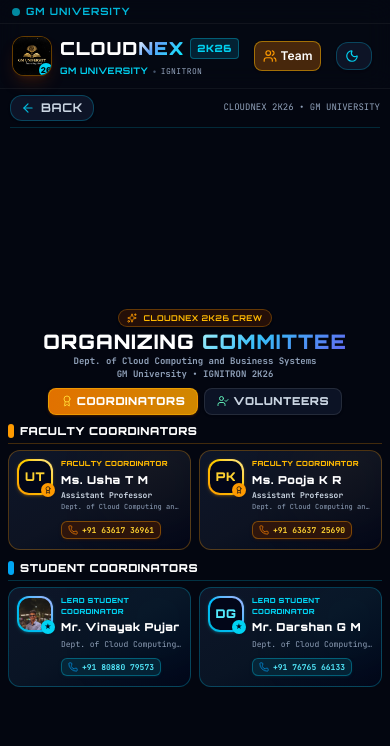
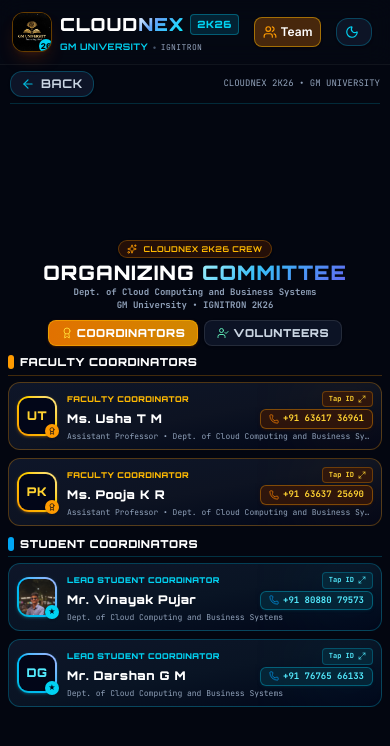
Before and after one commit to vinayakavp399-stack/CLOUDNEX2K26, a React (Vite) app in the folder frontend/: page / in a window 390 px wide. Both pictures are taken after a click on the button "Team". Shown: the top 746 px of the page. Built offline with nearby package versions, Linux system fonts and the light colour scheme; no server answers.

Commit message:
fix(team): restore single-column compact cards on mobile and update mixed volunteers roster

```diff
--- a/frontend/src/components/Navbar.jsx
+++ b/frontend/src/components/Navbar.jsx
@@ -11,8 +11,8 @@ export default function Navbar({ currentView, setView }) {
 
   return (
     <header className={`${isLanding ? 'absolute top-0 left-0 right-0' : 'relative'} z-50 ${isDark ? 'bg-slate-950/40 border-white/5' : 'bg-white/80 border-slate-200/80 shadow-sm'} backdrop-blur-md border-b transition-all`}>
-      {/* Top institutional strip */}
-      <div className={`border-b ${isDark ? 'bg-transparent border-white/5' : 'bg-slate-50/70 border-slate-200'} py-1 transition-colors`}>
+      {/* Top institutional strip (hidden on mobile to save vertical space) */}
+      <div className={`hidden sm:block border-b ${isDark ? 'bg-transparent border-white/5' : 'bg-slate-50/70 border-slate-200'} py-1 transition-colors`}>
         <div className="w-full px-3 sm:px-8 lg:px-12 flex items-center justify-between text-[10px] sm:text-[11px] font-race tracking-wider">
           <div className="flex items-center space-x-1.5 sm:space-x-2 text-cyan-500 font-bold truncate">
             <span className="w-2 h-2 rounded-full bg-cyan-400 animate-pulse shrink-0" />
--- a/frontend/src/components/TeamSection.jsx
+++ b/frontend/src/components/TeamSection.jsx
@@ -66,49 +66,84 @@ export default function TeamSection({ embedded = false, initialTab = 'coordinato
     }
   ];
 
-  // Volunteers Data (Name + Dept + Role + Initials + Institution)
+  // Volunteers Data (Mixed order: 11 Volunteers from Dept. of CC & BS)
   const volunteers = [
     {
-      name: 'Kiran Kumar S',
+      name: 'Sahana',
       role: 'Student Volunteer',
       department: 'Dept. of Cloud Computing and Business Systems',
       institution: 'GM University, Davangere',
-      initials: 'KS'
+      initials: 'SH'
     },
     {
-      name: 'Sneha Patil',
+      name: 'Harish Gowda',
       role: 'Student Volunteer',
       department: 'Dept. of Cloud Computing and Business Systems',
       institution: 'GM University, Davangere',
-      initials: 'SP'
+      initials: 'HG'
     },
     {
-      name: 'Mohammed Yusuf',
+      name: 'Amrutha',
       role: 'Student Volunteer',
       department: 'Dept. of Cloud Computing and Business Systems',
       institution: 'GM University, Davangere',
-      initials: 'MY'
+      initials: 'AM'
     },
     {
-      name: 'Ananya Hegde',
+      name: 'Chetan',
       role: 'Student Volunteer',
       department: 'Dept. of Cloud Computing and Business Systems',
       institution: 'GM University, Davangere',
-      initials: 'AH'
+      initials: 'CH'
     },
     {
-      name: 'Rohan Deshmukh',
+      name: 'Vinusha',
       role: 'Student Volunteer',
       department: 'Dept. of Cloud Computing and Business Systems',
       institution: 'GM University, Davangere',
-      initials: 'RD'
+      initials: 'VN'
     },
     {
-      name: 'Priyanka R',
+      name: 'Suhas C',
       role: 'Student Volunteer',
       department: 'Dept. of Cloud Computing and Business Systems',
       institution: 'GM University, Davangere',
-      initials: 'PR'
+      initials: 'SC'
+    },
+    {
+      name: 'Rishitha',
+      role: 'Student Volunteer',
+      department: 'Dept. of Cloud Computing and Business Systems',
+      institution: 'GM University, Davangere',
+      initials: 'RS'
+    },
+    {
+      name: 'Harsha',
+      role: 'Student Volunteer',
+      department: 'Dept. of Cloud Computing and Business Systems',
+      institution: 'GM University, Davangere',
+      initials: 'HS'
+    },
+    {
+      name: 'Mahi Jadav',
+      role: 'Student Volunteer',
+      department: 'Dept. of Cloud Computing and Business Systems',
+      institution: 'GM University, Davangere',
+      initials: 'MJ'
+    },
+    {
+      name: 'Lakshmi',
+      role: 'Student Volunteer',
+      department: 'Dept. of Cloud Computing and Business Systems',
+      institution: 'GM University, Davangere',
+      initials: 'LK'
+    },
+    {
+      name: 'M Trivedi',
+      role: 'Student Volunteer',
+      department: 'Dept. of Cloud Computing and Business Systems',
+      institution: 'GM University, Davangere',
+      initials: 'MT'
     }
   ];
 
@@ -116,9 +151,9 @@ export default function TeamSection({ embedded = false, initialTab = 'coordinato
     <div
       key={idx}
       onClick={() => setSelectedCoordinator(faculty)}
-      className={`rounded-xl sm:rounded-2xl p-2 sm:p-4.5 border transition-all duration-300 hover:-translate-y-1 relative overflow-hidden group cursor-pointer ${
+      className={`rounded-xl sm:rounded-2xl p-2 sm:p-4 border transition-all duration-300 hover:-translate-y-0.5 relative overflow-hidden group cursor-pointer ${
         isLight
-          ? 'bg-white border-amber-300 shadow-sm shadow-slate-200/80 hover:border-amber-500 hover:shadow-lg'
+          ? 'bg-white border-amber-300 shadow-sm shadow-slate-200/80 hover:border-amber-500 hover:shadow-md'
           : 'bg-gradient-to-br from-slate-900/95 via-[#0d1322] to-slate-950 border-amber-500/30 hover:border-amber-400/60 hover:shadow-[0_0_25px_rgba(245,158,11,0.25)] shadow-black/40'
       }`}
     >
@@ -126,29 +161,19 @@ export default function TeamSection({ embedded = false, initialTab = 'coordinato
         isLight ? 'bg-amber-400/10 group-hover:bg-amber-400/20' : 'bg-amber-500/10 group-hover:bg-amber-500/20'
       }`} />
 
-      {/* Top right hint (hidden on mobile to save space) */}
-      <div className="absolute top-2 sm:top-3 right-2 sm:right-3 opacity-60 group-hover:opacity-100 transition-opacity hidden sm:block">
-        <span className={`text-[9px] font-mono-code font-bold px-1.5 py-0.5 rounded-md flex items-center gap-1 ${
-          isLight ? 'bg-amber-100 text-amber-900' : 'bg-amber-950/60 text-amber-300 border border-amber-500/30'
-        }`}>
-          <span>Card</span>
-          <Maximize2 className="w-2.5 h-2.5" />
-        </span>
-      </div>
-
-      <div className="flex items-start space-x-2 sm:space-x-3.5 relative z-10">
+      <div className="flex items-center space-x-2.5 sm:space-x-4 relative z-10">
         {/* Profile Picture / Avatar */}
         <div className="relative shrink-0">
-          <div className="w-9 h-9 sm:w-14 sm:h-14 rounded-xl sm:rounded-2xl p-0.5 bg-gradient-to-tr from-amber-500 via-yellow-400 to-amber-200 shadow-sm sm:shadow-md shadow-amber-500/30 overflow-hidden">
+          <div className="w-10 h-10 sm:w-14 sm:h-14 rounded-xl sm:rounded-2xl p-0.5 bg-gradient-to-tr from-amber-500 via-yellow-400 to-amber-200 shadow-sm sm:shadow-md shadow-amber-500/30 overflow-hidden">
             {faculty.image ? (
               <img
                 src={faculty.image}
                 alt={faculty.name}
-                className="w-full h-full rounded-[10px] sm:rounded-[14px] object-cover object-top"
+                className="w-full h-full rounded-[9px] sm:rounded-[14px] object-cover object-top"
                 onError={(e) => { e.target.style.display = 'none'; }}
               />
             ) : (
-              <div className={`w-full h-full rounded-[10px] sm:rounded-[14px] flex items-center justify-center font-race font-black text-xs sm:text-lg ${
+              <div className={`w-full h-full rounded-[9px] sm:rounded-[14px] flex items-center justify-center font-race font-black text-xs sm:text-lg ${
                 isLight ? 'bg-amber-100 text-amber-950 border border-amber-300' : 'bg-slate-950 text-amber-300'
               }`}>
                 {faculty.initials}
@@ -162,33 +187,32 @@ export default function TeamSection({ embedded = false, initialTab = 'coordinato
 
         {/* Information */}
         <div className="min-w-0 flex-1">
-          <span className={`text-[7px] sm:text-[9px] font-race font-black uppercase tracking-wider block ${
+          {/* Top line: Role badge & ID card hint */}
+          <div className="flex items-center justify-between">
+            <span className={`text-[8px] sm:text-[9px] font-race font-black uppercase tracking-wider ${
               isLight ? 'text-amber-800' : 'text-amber-400'
             }`}>
               {faculty.role}
             </span>
-          <h4 className={`font-race text-[11px] sm:text-base font-black truncate mt-0.5 group-hover:text-amber-500 transition-colors ${
+            <span className={`text-[7px] sm:text-[9px] font-mono-code font-bold px-1.5 py-0.5 rounded flex items-center gap-1 ${
+              isLight ? 'bg-amber-50 text-amber-900 border border-amber-200' : 'bg-amber-950/60 text-amber-300 border border-amber-500/30'
+            }`}>
+              <span>Tap ID</span>
+              <Maximize2 className="w-2 h-2 sm:w-2.5 sm:h-2.5" />
+            </span>
+          </div>
+
+          {/* Middle line: Name + Direct Call Button */}
+          <div className="flex items-center justify-between gap-1.5 mt-0.5">
+            <h4 className={`font-race text-xs sm:text-base font-black truncate group-hover:text-amber-500 transition-colors ${
               isLight ? 'text-slate-900' : 'text-white'
             }`}>
               {faculty.name}
             </h4>
-          <p className={`text-[8px] sm:text-[11px] font-mono-code font-bold leading-tight mt-0.5 truncate ${
-            isLight ? 'text-slate-700' : 'text-slate-300'
-          }`}>
-            {faculty.designation}
-          </p>
-          <p className={`text-[7px] sm:text-[11px] font-mono-code mt-0.5 truncate ${
-            isLight ? 'text-slate-600 font-semibold' : 'text-slate-400'
-          }`}>
-            {faculty.department}
-          </p>
-
-          {/* Direct Phone Call Button */}
-          <div className="mt-1 sm:mt-2.5">
             <a
               href={`tel:${faculty.phone}`}
               onClick={(e) => e.stopPropagation()}
-              className={`inline-flex items-center space-x-1 px-1.5 py-0.5 sm:px-2.5 sm:py-1 rounded-md sm:rounded-lg border text-[8px] sm:text-[11px] font-mono-code font-bold transition-all hover:scale-105 active:scale-95 ${
+              className={`inline-flex items-center space-x-1 px-2 py-0.5 sm:px-2.5 sm:py-1 rounded-md sm:rounded-lg border text-[9px] sm:text-[11px] font-mono-code font-bold shrink-0 transition-all hover:scale-105 active:scale-95 ${
                 isLight
                   ? 'bg-amber-50 hover:bg-amber-100 text-amber-950 border-amber-300 shadow-sm'
                   : 'bg-amber-950/60 hover:bg-amber-900/70 text-amber-300 border-amber-500/40 shadow-sm shadow-amber-950/40'
@@ -198,6 +222,13 @@ export default function TeamSection({ embedded = false, initialTab = 'coordinato
               <span>{faculty.displayPhone}</span>
             </a>
           </div>
+
+          {/* Bottom line: Designation • Dept */}
+          <p className={`text-[8px] sm:text-[11px] font-mono-code leading-tight mt-0.5 truncate ${
+            isLight ? 'text-slate-600 font-semibold' : 'text-slate-400'
+          }`}>
+            {faculty.designation ? `${faculty.designation} • ` : ''}{faculty.department}
+          </p>
         </div>
       </div>
     </div>
@@ -207,9 +238,9 @@ export default function TeamSection({ embedded = false, initialTab = 'coordinato
     <div
       key={idx}
       onClick={() => setSelectedCoordinator(student)}
-      className={`rounded-xl sm:rounded-2xl p-2 sm:p-4.5 border transition-all duration-300 hover:-translate-y-1 relative overflow-hidden group cursor-pointer ${
+      className={`rounded-xl sm:rounded-2xl p-2 sm:p-4 border transition-all duration-300 hover:-translate-y-0.5 relative overflow-hidden group cursor-pointer ${
         isLight
-          ? 'bg-white border-sky-300 shadow-sm shadow-slate-200/80 hover:border-sky-500 hover:shadow-lg'
+          ? 'bg-white border-sky-300 shadow-sm shadow-slate-200/80 hover:border-sky-500 hover:shadow-md'
           : 'bg-gradient-to-br from-slate-900/95 via-[#091424] to-slate-950 border-cyan-500/30 hover:border-cyan-400/60 hover:shadow-[0_0_25px_rgba(0,245,255,0.25)] shadow-black/40'
       }`}
     >
@@ -217,29 +248,19 @@ export default function TeamSection({ embedded = false, initialTab = 'coordinato
         isLight ? 'bg-sky-400/10 group-hover:bg-sky-400/20' : 'bg-cyan-500/10 group-hover:bg-cyan-500/20'
       }`} />
 
-      {/* Top right hint (hidden on mobile to save space) */}
-      <div className="absolute top-2 sm:top-3 right-2 sm:right-3 opacity-60 group-hover:opacity-100 transition-opacity hidden sm:block">
-        <span className={`text-[9px] font-mono-code font-bold px-1.5 py-0.5 rounded-md flex items-center gap-1 ${
-          isLight ? 'bg-sky-100 text-sky-900' : 'bg-cyan-950/60 text-cyan-300 border border-cyan-500/30'
-        }`}>
-          <span>Card</span>
-          <Maximize2 className="w-2.5 h-2.5" />
-        </span>
-      </div>
-
-      <div className="flex items-start space-x-2 sm:space-x-3.5 relative z-10">
+      <div className="flex items-center space-x-2.5 sm:space-x-4 relative z-10">
         {/* Profile Picture / Avatar */}
         <div className="relative shrink-0">
-          <div className="w-9 h-9 sm:w-14 sm:h-14 rounded-xl sm:rounded-2xl p-0.5 bg-gradient-to-tr from-cyan-500 via-sky-400 to-indigo-300 shadow-sm sm:shadow-md shadow-cyan-500/30 overflow-hidden">
+          <div className="w-10 h-10 sm:w-14 sm:h-14 rounded-xl sm:rounded-2xl p-0.5 bg-gradient-to-tr from-cyan-500 via-sky-400 to-indigo-300 shadow-sm sm:shadow-md shadow-cyan-500/30 overflow-hidden">
             {student.image ? (
               <img
                 src={student.image}
                 alt={student.name}
-                className="w-full h-full rounded-[10px] sm:rounded-[14px] object-cover object-top"
+                className="w-full h-full rounded-[9px] sm:rounded-[14px] object-cover object-top"
                 onError={(e) => { e.target.style.display = 'none'; }}
               />
             ) : (
-              <div className={`w-full h-full rounded-[10px] sm:rounded-[14px] flex items-center justify-center font-race font-black text-xs sm:text-lg ${
+              <div className={`w-full h-full rounded-[9px] sm:rounded-[14px] flex items-center justify-center font-race font-black text-xs sm:text-lg ${
                 isLight ? 'bg-sky-100 text-sky-950 border border-sky-300' : 'bg-slate-950 text-cyan-300'
               }`}>
                 {student.initials}
@@ -253,28 +274,32 @@ export default function TeamSection({ embedded = false, initialTab = 'coordinato
 
         {/* Information */}
         <div className="min-w-0 flex-1">
-          <span className={`text-[7px] sm:text-[9px] font-race font-black uppercase tracking-wider block ${
+          {/* Top line: Role badge & ID card hint */}
+          <div className="flex items-center justify-between">
+            <span className={`text-[8px] sm:text-[9px] font-race font-black uppercase tracking-wider ${
               isLight ? 'text-sky-800' : 'text-cyan-400'
             }`}>
               {student.role}
             </span>
-          <h4 className={`font-race text-[11px] sm:text-base font-black truncate mt-0.5 group-hover:text-cyan-400 transition-colors ${
+            <span className={`text-[7px] sm:text-[9px] font-mono-code font-bold px-1.5 py-0.5 rounded flex items-center gap-1 ${
+              isLight ? 'bg-sky-50 text-sky-900 border border-sky-200' : 'bg-cyan-950/60 text-cyan-300 border border-cyan-500/30'
+            }`}>
+              <span>Tap ID</span>
+              <Maximize2 className="w-2 h-2 sm:w-2.5 sm:h-2.5" />
+            </span>
+          </div>
+
+          {/* Middle line: Name + Direct Call Button */}
+          <div className="flex items-center justify-between gap-1.5 mt-0.5">
+            <h4 className={`font-race text-xs sm:text-base font-black truncate group-hover:text-cyan-400 transition-colors ${
               isLight ? 'text-slate-900' : 'text-white'
             }`}>
               {student.name}
             </h4>
-          <p className={`text-[8px] sm:text-[11px] font-mono-code mt-0.5 truncate ${
-            isLight ? 'text-slate-600 font-semibold' : 'text-slate-400'
-          }`}>
-            {student.department}
-          </p>
-
-          {/* Direct Phone Call Button */}
-          <div className="mt-1 sm:mt-2.5">
             <a
               href={`tel:${student.phone}`}
               onClick={(e) => e.stopPropagation()}
-              className={`inline-flex items-center space-x-1 px-1.5 py-0.5 sm:px-2.5 sm:py-1 rounded-md sm:rounded-lg border text-[8px] sm:text-[11px] font-mono-code font-bold transition-all hover:scale-105 active:scale-95 ${
+              className={`inline-flex items-center space-x-1 px-2 py-0.5 sm:px-2.5 sm:py-1 rounded-md sm:rounded-lg border text-[9px] sm:text-[11px] font-mono-code font-bold shrink-0 transition-all hover:scale-105 active:scale-95 ${
                 isLight
                   ? 'bg-sky-50 hover:bg-sky-100 text-sky-950 border-sky-300 shadow-sm'
                   : 'bg-cyan-950/60 hover:bg-cyan-900/70 text-cyan-300 border-cyan-500/40 shadow-sm shadow-cyan-950/40'
@@ -284,6 +309,13 @@ export default function TeamSection({ embedded = false, initialTab = 'coordinato
               <span>{student.displayPhone}</span>
             </a>
           </div>
+
+          {/* Bottom line: Dept */}
+          <p className={`text-[8px] sm:text-[11px] font-mono-code leading-tight mt-0.5 truncate ${
+            isLight ? 'text-slate-600 font-semibold' : 'text-slate-400'
+          }`}>
+            {student.department}
+          </p>
         </div>
       </div>
     </div>
@@ -293,9 +325,9 @@ export default function TeamSection({ embedded = false, initialTab = 'coordinato
     <div
       key={idx}
       onClick={() => setSelectedCoordinator(vol)}
-      className={`rounded-xl sm:rounded-2xl p-2 sm:p-4.5 border transition-all duration-300 hover:-translate-y-1 relative overflow-hidden group cursor-pointer ${
+      className={`rounded-xl sm:rounded-2xl p-2 sm:p-4 border transition-all duration-300 hover:-translate-y-0.5 relative overflow-hidden group cursor-pointer ${
         isLight
-          ? 'bg-white border-emerald-300 shadow-sm shadow-slate-200/80 hover:border-emerald-500 hover:shadow-lg'
+          ? 'bg-white border-emerald-300 shadow-sm shadow-slate-200/80 hover:border-emerald-500 hover:shadow-md'
           : 'bg-gradient-to-br from-slate-900/95 via-[#081816] to-slate-950 border-emerald-500/30 hover:border-emerald-400/60 hover:shadow-[0_0_25px_rgba(16,185,129,0.25)] shadow-black/40'
       }`}
     >
@@ -303,49 +335,47 @@ export default function TeamSection({ embedded = false, initialTab = 'coordinato
         isLight ? 'bg-emerald-400/10 group-hover:bg-emerald-400/20' : 'bg-emerald-500/10 group-hover:bg-emerald-500/20'
       }`} />
 
-      {/* Top right hint (hidden on mobile to save space) */}
-      <div className="absolute top-2 sm:top-3 right-2 sm:right-3 opacity-60 group-hover:opacity-100 transition-opacity hidden sm:block">
-        <span className={`text-[9px] font-mono-code font-bold px-1.5 py-0.5 rounded-md flex items-center gap-1 ${
-          isLight ? 'bg-emerald-100 text-emerald-900' : 'bg-emerald-950/60 text-emerald-300 border border-emerald-500/30'
-        }`}>
-          <span>Card</span>
-          <Maximize2 className="w-2.5 h-2.5" />
-        </span>
-      </div>
-
-      <div className="flex items-start space-x-2 sm:space-x-3.5 relative z-10">
+      <div className="flex items-center space-x-2.5 sm:space-x-4 relative z-10">
         {/* Profile Avatar with Emerald Gradient */}
         <div className="relative shrink-0">
-          <div className="w-9 h-9 sm:w-14 sm:h-14 rounded-xl sm:rounded-2xl p-0.5 bg-gradient-to-tr from-emerald-500 via-teal-400 to-cyan-300 shadow-sm sm:shadow-md shadow-emerald-500/30 overflow-hidden">
-            <div className={`w-full h-full rounded-[10px] sm:rounded-[14px] flex items-center justify-center font-race font-black text-xs sm:text-lg ${
+          <div className="w-9 h-9 sm:w-12 sm:h-12 rounded-xl sm:rounded-2xl p-0.5 bg-gradient-to-tr from-emerald-500 via-teal-400 to-cyan-300 shadow-sm sm:shadow-md shadow-emerald-500/30 overflow-hidden">
+            <div className={`w-full h-full rounded-[9px] sm:rounded-[14px] flex items-center justify-center font-race font-black text-xs sm:text-base ${
               isLight ? 'bg-emerald-100 text-emerald-950 border border-emerald-300' : 'bg-slate-950 text-emerald-300'
             }`}>
               {vol.initials}
             </div>
           </div>
-          <div className="absolute -bottom-0.5 -right-0.5 w-3.5 h-3.5 sm:w-4.5 sm:h-4.5 rounded-full bg-emerald-500 text-slate-950 flex items-center justify-center text-[7px] sm:text-[9px] shadow font-bold">
-            <UserCheck className="w-2 h-2 sm:w-3 sm:h-3" />
+          <div className="absolute -bottom-0.5 -right-0.5 w-3.5 h-3.5 sm:w-4 sm:h-4 rounded-full bg-emerald-500 text-slate-950 flex items-center justify-center text-[7px] sm:text-[8px] shadow font-bold">
+            <UserCheck className="w-2 h-2 sm:w-2.5 sm:h-2.5" />
           </div>
         </div>
 
         {/* Information */}
         <div className="min-w-0 flex-1">
-          <span className={`text-[7px] sm:text-[9px] font-race font-black uppercase tracking-wider block ${
+          <div className="flex items-center justify-between">
+            <span className={`text-[7px] sm:text-[9px] font-race font-black uppercase tracking-wider ${
               isLight ? 'text-emerald-800' : 'text-emerald-400'
             }`}>
               {vol.role}
             </span>
-          <h4 className={`font-race text-[11px] sm:text-base font-black truncate mt-0.5 group-hover:text-emerald-500 transition-colors ${
+            <span className={`text-[7px] sm:text-[8px] font-mono-code font-bold px-1.5 py-0.5 rounded flex items-center gap-1 ${
+              isLight ? 'bg-emerald-50 text-emerald-900 border border-emerald-200' : 'bg-emerald-950/60 text-emerald-300 border border-emerald-500/30'
+            }`}>
+              <span>Tap ID</span>
+              <Maximize2 className="w-2 h-2" />
+            </span>
+          </div>
+          <h4 className={`font-race text-xs sm:text-sm font-black truncate mt-0.5 group-hover:text-emerald-500 transition-colors ${
             isLight ? 'text-slate-900' : 'text-white'
           }`}>
             {vol.name}
           </h4>
-          <p className={`text-[7px] sm:text-[11px] font-mono-code mt-0.5 truncate ${
+          <p className={`text-[8px] sm:text-[10px] font-mono-code leading-tight mt-0.5 truncate ${
             isLight ? 'text-slate-600 font-semibold' : 'text-slate-400'
           }`}>
             {vol.department}
           </p>
-          <p className={`text-[7px] sm:text-[10px] font-mono-code mt-0.5 truncate font-bold ${
+          <p className={`text-[7px] sm:text-[9px] font-mono-code leading-tight mt-0.5 truncate font-bold ${
             isLight ? 'text-emerald-700' : 'text-emerald-400'
           }`}>
             {vol.institution}
@@ -446,7 +476,7 @@ export default function TeamSection({ embedded = false, initialTab = 'coordinato
               </span>
             </div>
 
-            <div className="grid grid-cols-2 gap-2 sm:gap-4">
+            <div className="grid grid-cols-1 md:grid-cols-2 gap-2 sm:gap-4">
               {facultyCoordinators.map(renderFacultyCard)}
             </div>
           </div>
@@ -474,7 +504,7 @@ export default function TeamSection({ embedded = false, initialTab = 'coordinato
               </span>
             </div>
 
-            <div className="grid grid-cols-2 gap-2 sm:gap-4">
+            <div className="grid grid-cols-1 md:grid-cols-2 gap-2 sm:gap-4">
               {studentCoordinators.map(renderStudentCard)}
             </div>
           </div>
@@ -507,7 +537,7 @@ export default function TeamSection({ embedded = false, initialTab = 'coordinato
             </span>
           </div>
 
-          <div className="grid grid-cols-2 md:grid-cols-3 gap-2 sm:gap-4">
+          <div className="grid grid-cols-1 sm:grid-cols-2 md:grid-cols-3 gap-2 sm:gap-3">
             {volunteers.map(renderVolunteerCard)}
           </div>
         </div>
--- a/frontend/src/pages/TeamPage.jsx
+++ b/frontend/src/pages/TeamPage.jsx
@@ -7,7 +7,7 @@ export default function TeamPage({ onBack }) {
   const { isLight } = useTheme();
 
   return (
-    <div className={`h-[calc(100dvh-68px)] sm:min-h-[calc(100vh-80px)] py-1.5 sm:py-4 transition-colors duration-300 flex flex-col justify-between overflow-hidden ${
+    <div className={`min-h-[calc(100dvh-68px)] sm:min-h-[calc(100vh-80px)] py-1.5 sm:py-4 transition-colors duration-300 flex flex-col justify-between overflow-x-hidden ${
       isLight ? 'bg-slate-50 text-slate-900' : 'bg-[#030610] text-white'
     }`}>
       {/* Top Header / Breadcrumb navigation */}
@@ -35,7 +35,7 @@ export default function TeamPage({ onBack }) {
       </div>
 
       {/* Render the core single-page no-scroll TeamSection */}
-      <div className="flex-1 flex flex-col justify-center w-full my-auto overflow-hidden">
+      <div className="flex-1 flex flex-col justify-center w-full my-auto">
         <TeamSection embedded={false} />
       </div>
     </div>
```
Also changed, not shown: frontend/src/components/F1CarHero.jsx (+36 -36 lines). Lines whose indentation alone changed are shown as unchanged.
